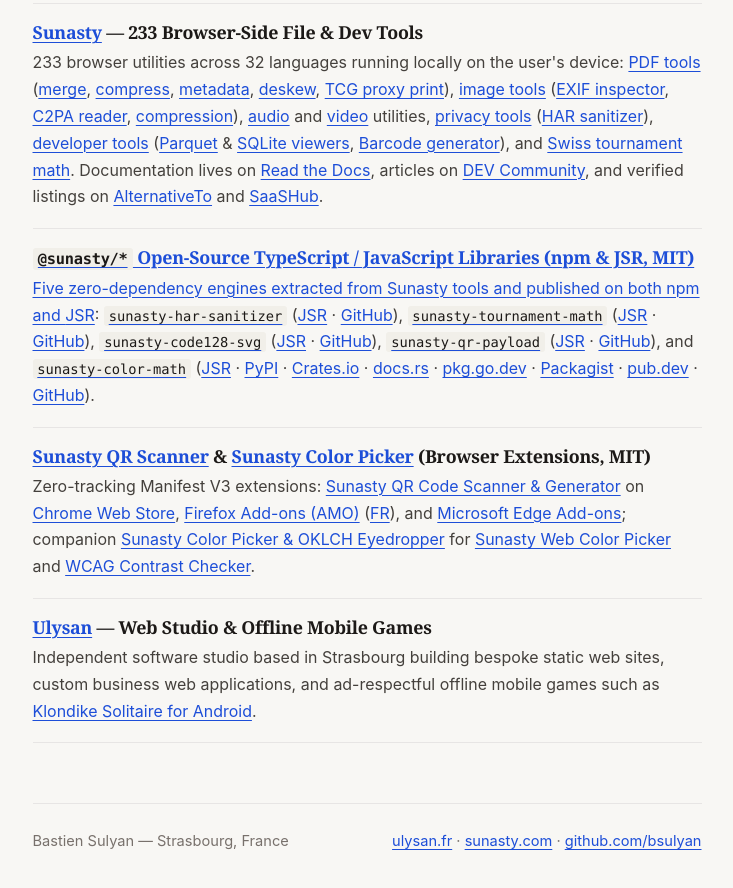
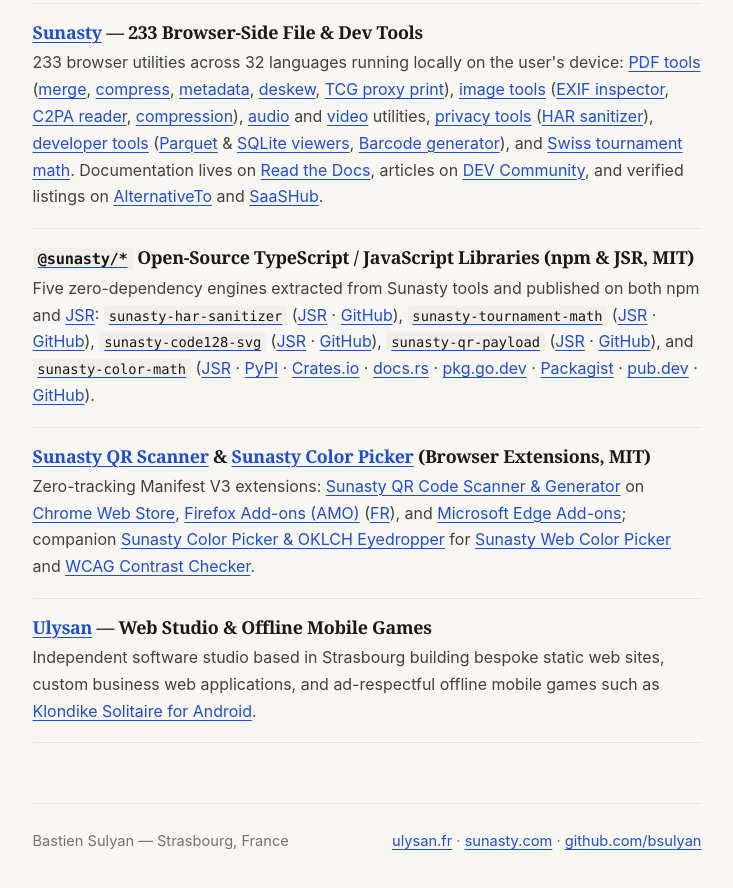
Before and after one commit to bsulyan/bsulyan.github.io, a plain HTML site: page index.html in a window 1280 px wide. Shown: the part 1964-2852 px from the top of the page, without its empty margins (273-1006 px from the left). Drawn offline with Linux system fonts and the light colour scheme.

Commit message:
fix: close anchor tag in @sunasty project heading

```diff
--- a/index.html
+++ b/index.html
@@ -129,7 +129,7 @@
         </div>
 
         <div class="project-block">
-          <h3><a href="https://jsr.io/@sunasty"><code>@sunasty/*</code> Open-Source TypeScript / JavaScript Libraries (npm &amp; JSR, MIT)</h3>
+          <h3><a href="https://jsr.io/@sunasty"><code>@sunasty/*</code></a> Open-Source TypeScript / JavaScript Libraries (npm &amp; JSR, MIT)</h3>
           <p>
             Five zero-dependency engines extracted from Sunasty tools and published on both npm and <a href="https://jsr.io/@sunasty">JSR</a>:
             <a href="https://www.npmjs.com/package/sunasty-har-sanitizer"><code>sunasty-har-sanitizer</code></a> (<a href="https://jsr.io/@sunasty/har-sanitizer">JSR</a> · <a href="https://github.com/bsulyan/sunasty-har-sanitizer">GitHub</a>),
```
